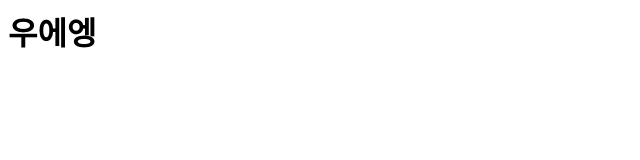
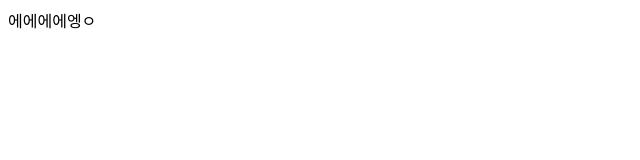
Before and after one commit to seokwon-study/Web-Study, a plain HTML site: page index.html in a window 1280 px wide. Shown: the whole page, without its empty margins (0-640 px from the left). Drawn offline with Linux system fonts and the light colour scheme.

Commit message:
제목
1. h1 to span

```diff
--- a/index.html
+++ b/index.html
@@ -10,15 +10,15 @@
   <!-- default init -->
   <title>석원이 공부</title>
   <meta name="description" content="석원이 학습하는 곳">
-  <meta http-equiv="X-UA-Compatible" content="IE=Edge">
   <meta charset="utf-8">
-  <meta name="viewport" content="width=device-width, initial-scale=1">
+  <meta http-equiv="X-UA-Compatible" content="ie=edge">
+  <meta name="viewport" content="width=device-width, user-scalable=no, initial-scale=1.0, maximum-scale=1.0, minimum-scale=1.0">
 
 </head>
 
 <body>
 
-  <h1>우에엥</h1>
+  <span>에에에에엥ㅇ</span>
 
 </body>
 </html>
```
